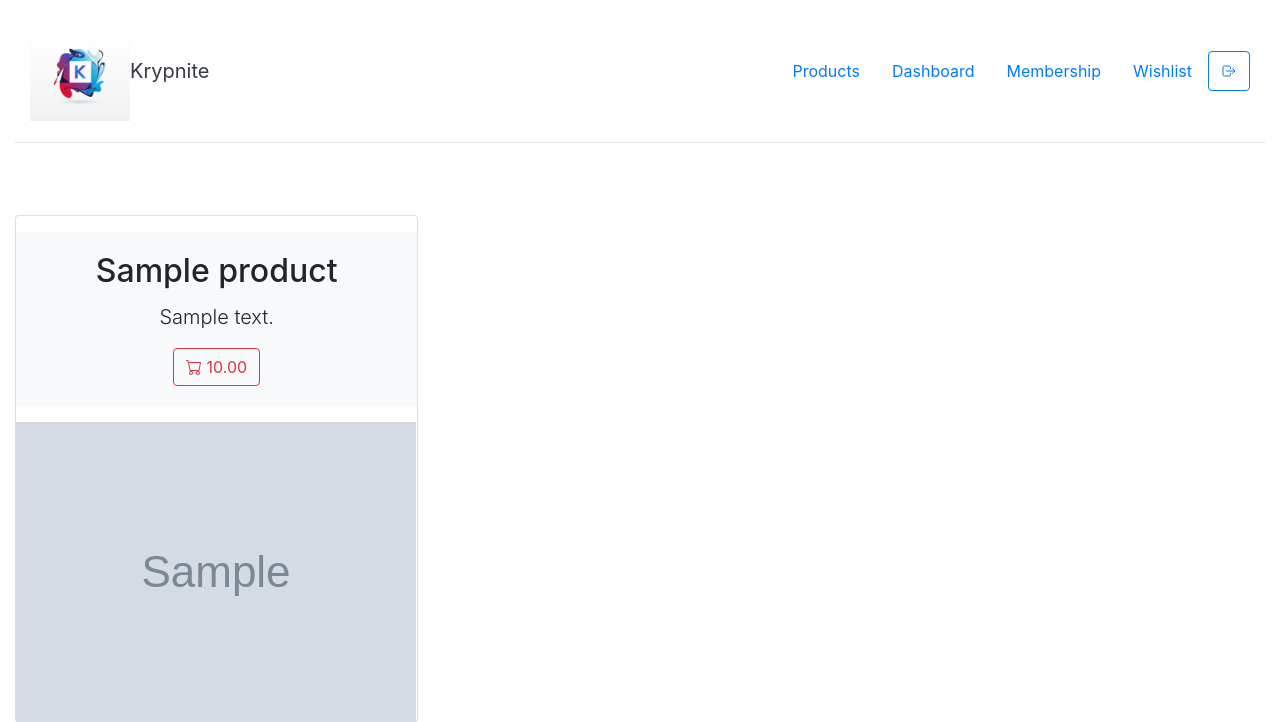
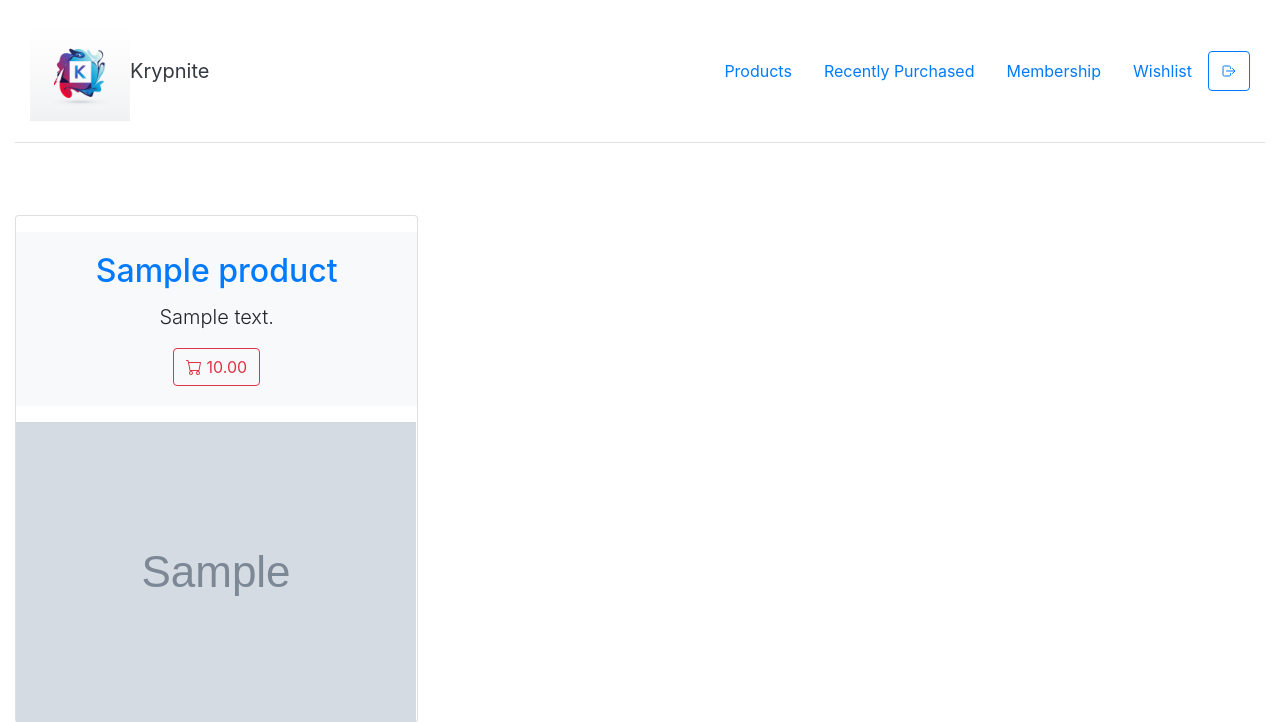
Before and after one commit to UdrescuVlad/krypnite_, a Django app: page /krypnite/products/ in a window 1280 px wide. Shown: the top 722 px of the page. Run offline with Django 3.2, Linux system fonts and the light colour scheme; a user stored in the database is signed in; tables that the repository leaves empty hold one stand-in row (values such as "Sample post"); grey boxes marked "Sample" are stand-in pictures; some libraries are stand-ins or nearby versions.

Commit message:
title will have link to specific detail page

```diff
--- a/krypniteweb/models.py
+++ b/krypniteweb/models.py
@@ -11,6 +11,8 @@ class Product(models.Model):
     price = models.DecimalField(max_digits=5, decimal_places=2)
     description = models.TextField(max_length=200)
     product_photo = models.ImageField(null=True, blank=True, upload_to="images/")
+    def get_absolute_url(self):
+        return f"{self.slug}"
     def __str__(self):
         return self.product_name
 
--- a/krypniteweb/templates/navbar.html
+++ b/krypniteweb/templates/navbar.html
@@ -47,7 +47,7 @@
 
         <ul class="nav col-md-auto justify-content-center">
           <li><a href="{% url 'products' %}" class="nav-link">Products</a></li>
-          <li><a href="#" class="nav-link">Dashboard</a></li>
+          <li><a href="#" class="nav-link">Recently Purchased</a></li>
           <li><a href="{% url 'membership' %}" class="nav-link">Membership</a></li>
           <li><a href="{% url 'wishlist' %}" class="nav-link">Wishlist</a></li>
 
--- a/krypniteweb/templates/view_products.html
+++ b/krypniteweb/templates/view_products.html
@@ -14,7 +14,9 @@
             {% for product in products %}
             <div class="card rounded mx-auto">
                 <div class="card-body position-relative overflow-hidden my-md-3 text-center bg-light border-radius: 20%">
-                    <h2 class="card-title">{{ product.product_name }}</h2>
+                    <h2 class="card-title">
+                        <a href="{{product.get_absolute_url}}">{{ product.product_name }}</a>
+                    </h2>
                     <p class="card-text lead">{{ product.description }}</p>
                     <p class="card-text ">
                         <button type="button" class="btn btn-outline-danger">
--- a/krypniteweb/urls.py
+++ b/krypniteweb/urls.py
@@ -7,7 +7,7 @@ from . import views
 urlpatterns = [
     path('products/', views.viewProducts, name='products'),
     # re_path(r'^product/(?P<id>\d+)/', views.viewDetailedProduct, name='product'),
-    re_path(r'^product/(?P<slug>[\w-]+)/', views.viewDetailedProductBySlug, name='product'),
+    re_path(r'^products/(?P<slug>[\w-]+)/', views.viewDetailedProductBySlug, name='product'),
     path('login/', views.doLogin, name='login'),
     path('register/', views.doRegister, name='register'),
     path('logout/', views.doLogout, name='logout'),
```
